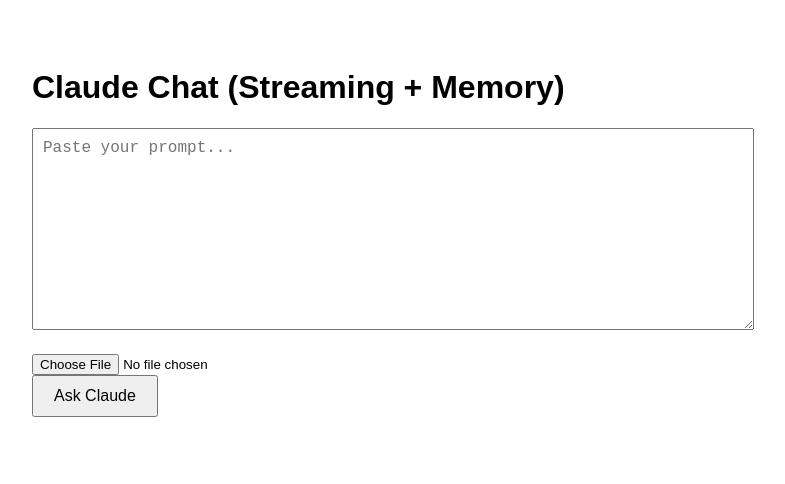
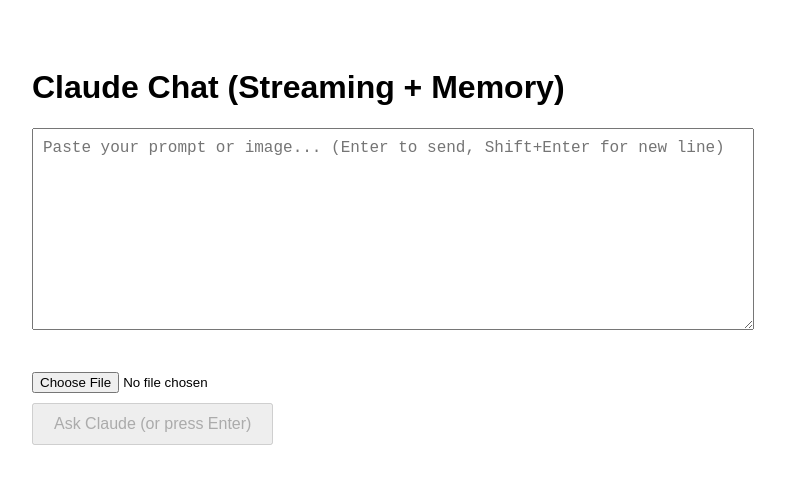
Before and after one commit to josephyu12/claude-chatbot, a React (Create React App) app in the folder client/: page / in a window 1280 px wide. Shown: the top 484 px of the page, without its empty margins (258-1043 px from the left). Built offline with nearby package versions, Linux system fonts and the light colour scheme.

Commit message:
trying to make it so images can be pasted in directly

```diff
--- a/client/src/App.js
+++ b/client/src/App.js
@@ -1,4 +1,4 @@
-import { useState } from 'react';
+import { useState, useRef } from 'react';
 import './App.css';
 import ReactMarkdown from "react-markdown";
 import remarkGfm from "remark-gfm";
@@ -55,16 +55,63 @@
   const [loading, setLoading] = useState(false);
   const [history, setHistory] = useState([]);
   const [file, setFile] = useState(null);
+  const [pastedImage, setPastedImage] = useState(null);
+  const textareaRef = useRef(null);
 
   const handleFileChange = (e) => {
     setFile(e.target.files[0]);
+    setPastedImage(null); // Clear pasted image when file is selected
+  };
+
+  const handlePaste = async (e) => {
+    const items = e.clipboardData.items;
+    for (let i = 0; i < items.length; i++) {
+      if (items[i].type.indexOf('image') !== -1) {
+        e.preventDefault();
+        const blob = items[i].getAsFile();
+        setFile(blob);
+        setPastedImage(URL.createObjectURL(blob));
+
+        // Clear the file input
+        const fileInput = document.getElementById('file-input');
+        if (fileInput) fileInput.value = "";
+        break;
+      }
+    }
+  };
+
+  const handleKeyDown = (e) => {
+    // Submit on Enter, but allow Shift+Enter for new lines
+    if (e.key === 'Enter' && !e.shiftKey) {
+      e.preventDefault();
+      if (prompt.trim() || file) {
+        handleSubmit(e);
+      }
+    }
+  };
+
+  const clearFile = () => {
+    setFile(null);
+    setPastedImage(null);
+    const fileInput = document.getElementById('file-input');
+    if (fileInput) fileInput.value = "";
   };
 
   const handleSubmit = async (e) => {
-    e.preventDefault();
+    if (e) e.preventDefault();
+    if (!prompt.trim() && !file) return;
+
     setLoading(true);
 
-    const userMessage = { role: 'user', content: prompt, file: file ? { name: file.name, type: file.type, url: URL.createObjectURL(file) } : null };
+    const userMessage = {
+      role: 'user',
+      content: prompt,
+      file: file ? {
+        name: file.name || 'pasted-image.png',
+        type: file.type,
+        url: pastedImage || URL.createObjectURL(file)
+      } : null
+    };
     setHistory((prevHistory) => [...prevHistory, userMessage, { role: 'assistant', content: "", isStreaming: true }]);
 
     try {
@@ -97,9 +144,6 @@
           }
           return updatedHistory;
         });
-        // Reset file input to delete the chosen file from the input spot
-        const fileInput = document.getElementById('file-input');
-        if (fileInput) fileInput.value = "";
       } else {
         const reader = res.body.getReader();
         const decoder = new TextDecoder("utf-8");
@@ -120,7 +164,7 @@
             break;
           }
           const chunk = decoder.decode(value);
-          const lines = chunk.split("data: ").filter(Boolean);
+          const lines = chunk.split("").filter(Boolean);
 
           for (const line of lines) {
             fullResponse += line.replace(/\n\n$/, "");
@@ -149,7 +193,7 @@
     }
 
     setPrompt('');
-    setFile(null);
+    clearFile();
     setLoading(false);
   };
 
@@ -157,22 +201,62 @@
     <div className="App">
       <h1>Claude Chat (Streaming + Memory)</h1>
       <form onSubmit={handleSubmit}>
-        <textarea
-          value={prompt}
-          onChange={(e) => setPrompt(e.target.value)}
-          placeholder="Paste your prompt..."
-          rows={10}
-        />
+        <div style={{ position: 'relative' }}>
+          <textarea
+            ref={textareaRef}
+            value={prompt}
+            onChange={(e) => setPrompt(e.target.value)}
+            onPaste={handlePaste}
+            onKeyDown={handleKeyDown}
+            placeholder="Paste your prompt or image... (Enter to send, Shift+Enter for new line)"
+            rows={10}
+            disabled={loading}
+            style={{ paddingBottom: pastedImage ? '60px' : '10px' }}
+          />
+          {pastedImage && (
+            <div style={{
+              position: 'absolute',
+              bottom: '10px',
+              left: '10px',
+              display: 'flex',
+              alignItems: 'center',
+              background: 'rgba(255,255,255,0.9)',
+              padding: '5px',
+              borderRadius: '5px'
+            }}>
+              <img
+                src={pastedImage}
+                alt="Pasted"
+                style={{ height: '40px', marginRight: '10px', borderRadius: '3px' }}
+              />
+              <button
+                type="button"
+                onClick={clearFile}
+                style={{
+                  background: '#ff4444',
+                  color: 'white',
+                  border: 'none',
+                  borderRadius: '3px',
+                  padding: '5px 10px',
+                  cursor: 'pointer'
+                }}
+              >
+                Remove
+              </button>
+            </div>
+          )}
+        </div>
         <br />
         <input
           id="file-input"
           type="file"
           onChange={handleFileChange}
           disabled={loading}
+          style={{ marginBottom: '10px' }}
         />
         <br />
-        <button type="submit" disabled={loading}>
-          {loading ? 'Thinking...' : 'Ask Claude'}
+        <button type="submit" disabled={loading || (!prompt.trim() && !file)}>
+          {loading ? 'Thinking...' : 'Ask Claude (or press Enter)'}
         </button>
       </form>
 
```
